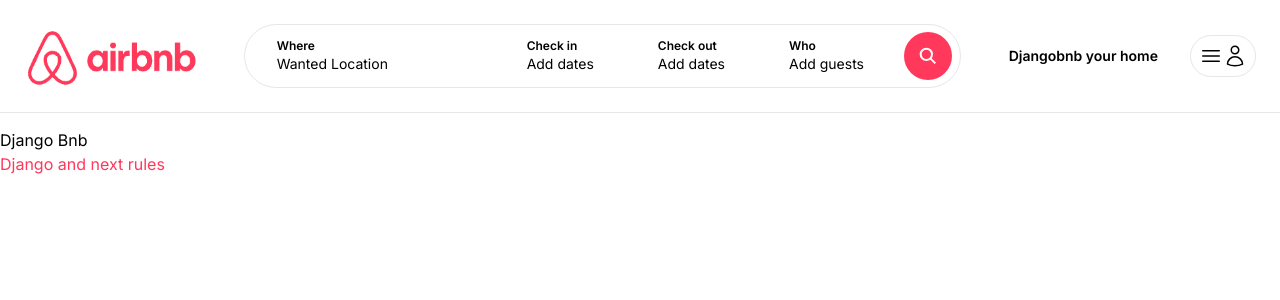
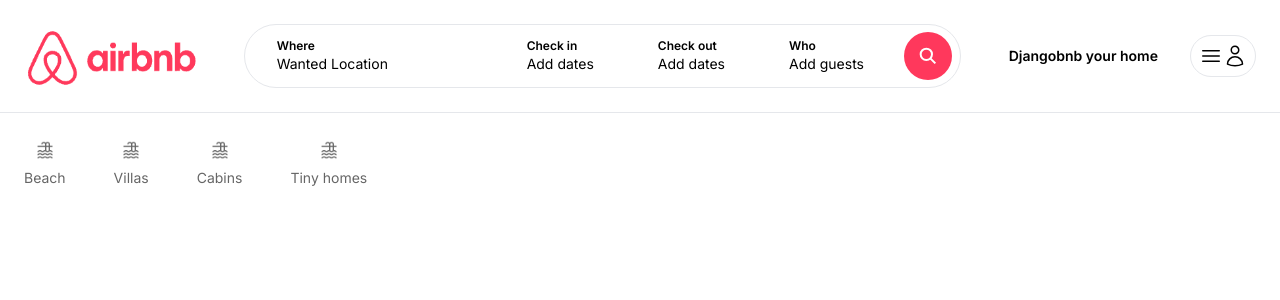
Before and after one commit to JoseRizl/Djangobnb-project, a Next.js app: page / in a window 1280 px wide. Shown: the top 300 px of the page. Built offline with nearby package versions, Linux system fonts and the light colour scheme.

Commit message:
Added static categories for front page - Nick Joey Cabahug

```diff
--- /dev/null
+++ b/app/components/Categories.tsx
@@ -0,0 +1,53 @@
+import Image from "next/image";
+
+const Categories = () => {
+    return (
+        <div className="pt-3 cursor-pointer pb-6 flex items-center space-x-12">
+            <div className="pb-4 flex flex-col items-center space-y-2 border-b-2 border-white opacity-60 hover:border-gray-200 hover:opacity-100">
+                <Image
+                    src="/icn_category_beach.jpeg"
+                    alt="Category Beach"
+                    width={20}
+                    height={20}
+                />
+
+                <span className="text-sm">Beach</span>
+            </div>
+
+            <div className="pb-4 flex flex-col items-center space-y-2 border-b-2 border-white opacity-60 hover:border-gray-200 hover:opacity-100">
+                <Image
+                    src="/icn_category_beach.jpeg"
+                    alt="Category Beach"
+                    width={20}
+                    height={20}
+                />
+
+                <span className="text-sm">Villas</span>
+            </div>
+
+            <div className="pb-4 flex flex-col items-center space-y-2 border-b-2 border-white opacity-60 hover:border-gray-200 hover:opacity-100">
+                <Image
+                    src="/icn_category_beach.jpeg"
+                    alt="Category Beach"
+                    width={20}
+                    height={20}
+                />
+
+                <span className="text-sm">Cabins</span>
+            </div>
+
+            <div className="pb-4 flex flex-col items-center space-y-2 border-b-2 border-white opacity-60 hover:border-gray-200 hover:opacity-100">
+                <Image
+                    src="/icn_category_beach.jpeg"
+                    alt="Category Beach"
+                    width={20}
+                    height={20}
+                />
+
+                <span className="text-sm">Tiny homes</span>
+            </div>
+        </div>
+    )
+}
+
+export default Categories;
--- a/app/page.tsx
+++ b/app/page.tsx
@@ -1,11 +1,9 @@
-import Image from "next/image";
+import Categories from "./components/Categories";
 
 export default function Home() {
   return (
-    <main className="w">
-      Django Bnb
-
-      <h2 className="text-airbnb">Django and next rules</h2>
+    <main className="max-w-[1500px] mx-auto px-6">
+      <Categories />
     </main>
   );
 }
```
Also changed, not shown: public/icn_category_beach.jpeg (added).
